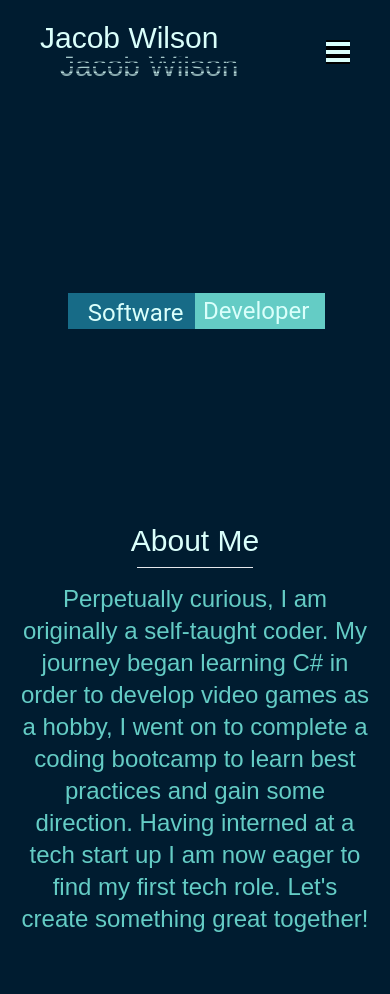
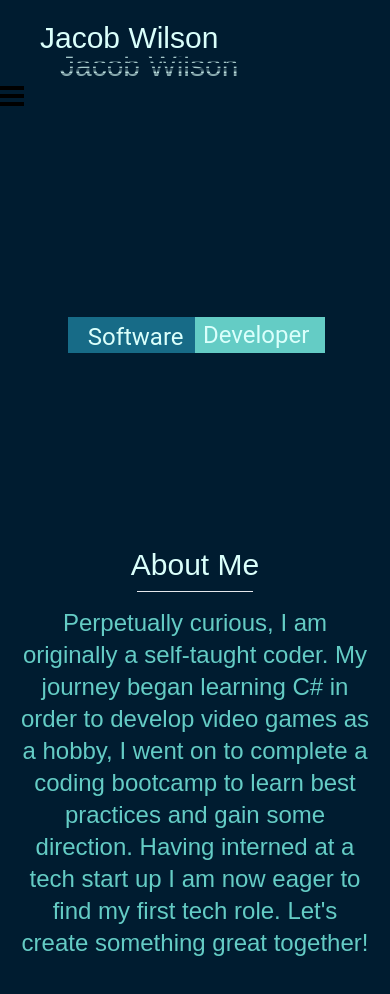
Before and after one commit to JLEWilson/PortfolioWebsite, a React (Create React App) app: page / in a window 390 px wide. Shown: the top 994 px of the page. Built offline with nearby package versions, Linux system fonts and the light colour scheme; what tailwindcss-3d would draw is missing.

Commit message:
add preliminary modal

```diff
--- a/src/components/navMenu.tsx
+++ b/src/components/navMenu.tsx
@@ -1,6 +1,10 @@
 import React from 'react'
 import { MenuIcon, CloseIcon } from '../consts/icons'
 import Links from './links'
+import Modal from './modal'
+
+//This file should be renamed and made more single funcion, possibly a nav container but for now we can
+//flush it out and separate
 
 function NavMenu() {
   const [modalOpen, setModalOpen] = React.useState(false)
@@ -8,10 +12,21 @@ function NavMenu() {
     setModalOpen(!modalOpen)
   }
   return (
-    <div className='fill-text absolute top-10 right-10'>
-      <div className='md:hidden bg-black' onClick={handleClick}>{
-        modalOpen ? CloseIcon({ height: 24, width:24 }) : MenuIcon({ height: 24, width: 24 })
-      }</div>
+    <div className=''>
+      {
+        modalOpen &&
+        <div className='absolute top-10 right-10 bg-secondary w-20 h-20 '>
+          <Modal />
+        </div>
+      }
+      <div onClick={handleClick}>
+        {
+          modalOpen ?
+              CloseIcon({ height: 24, width:24 })
+
+          : MenuIcon({ height: 24, width: 24 })
+        }
+      </div>
 
       <div className='hidden md:block'>
         <Links />
```
